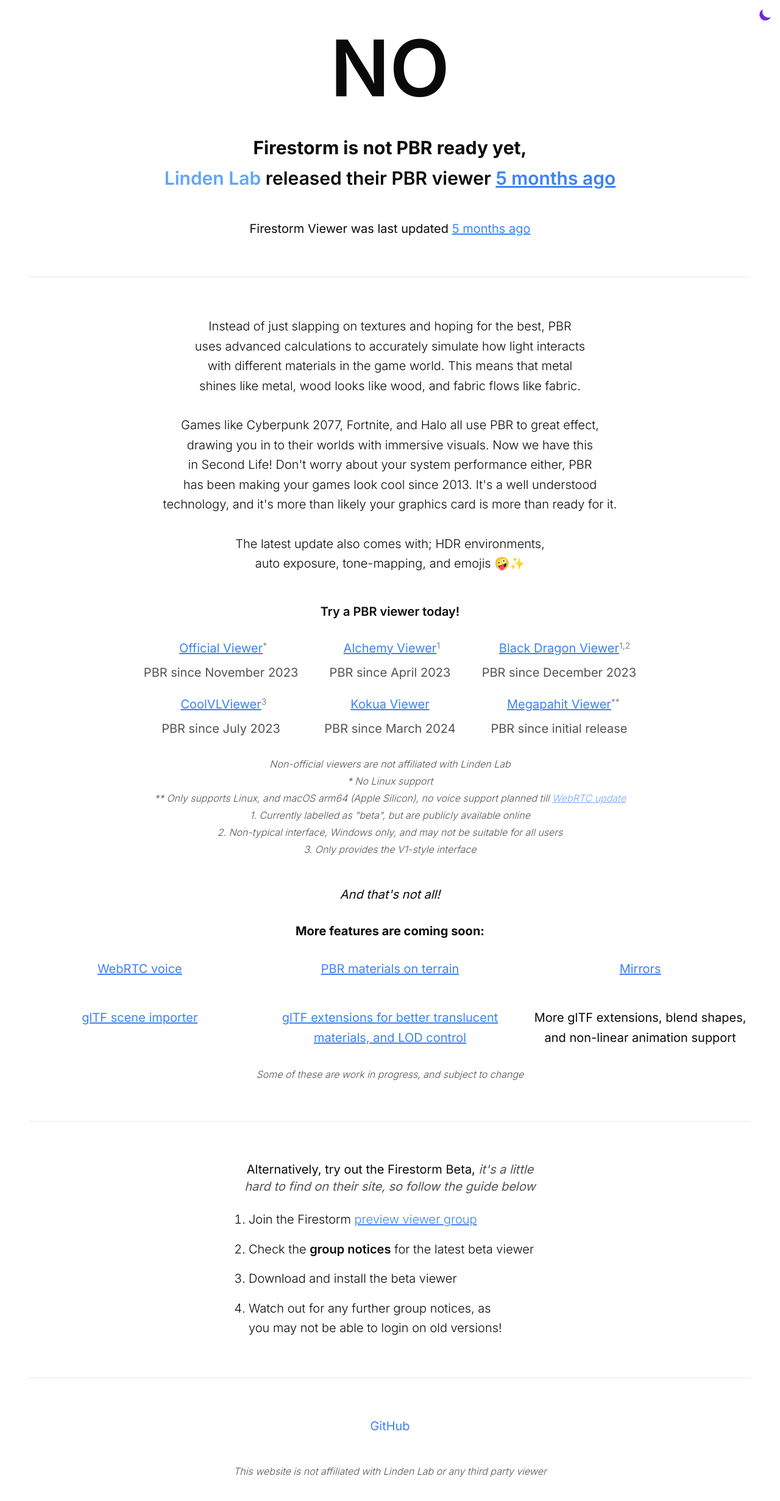
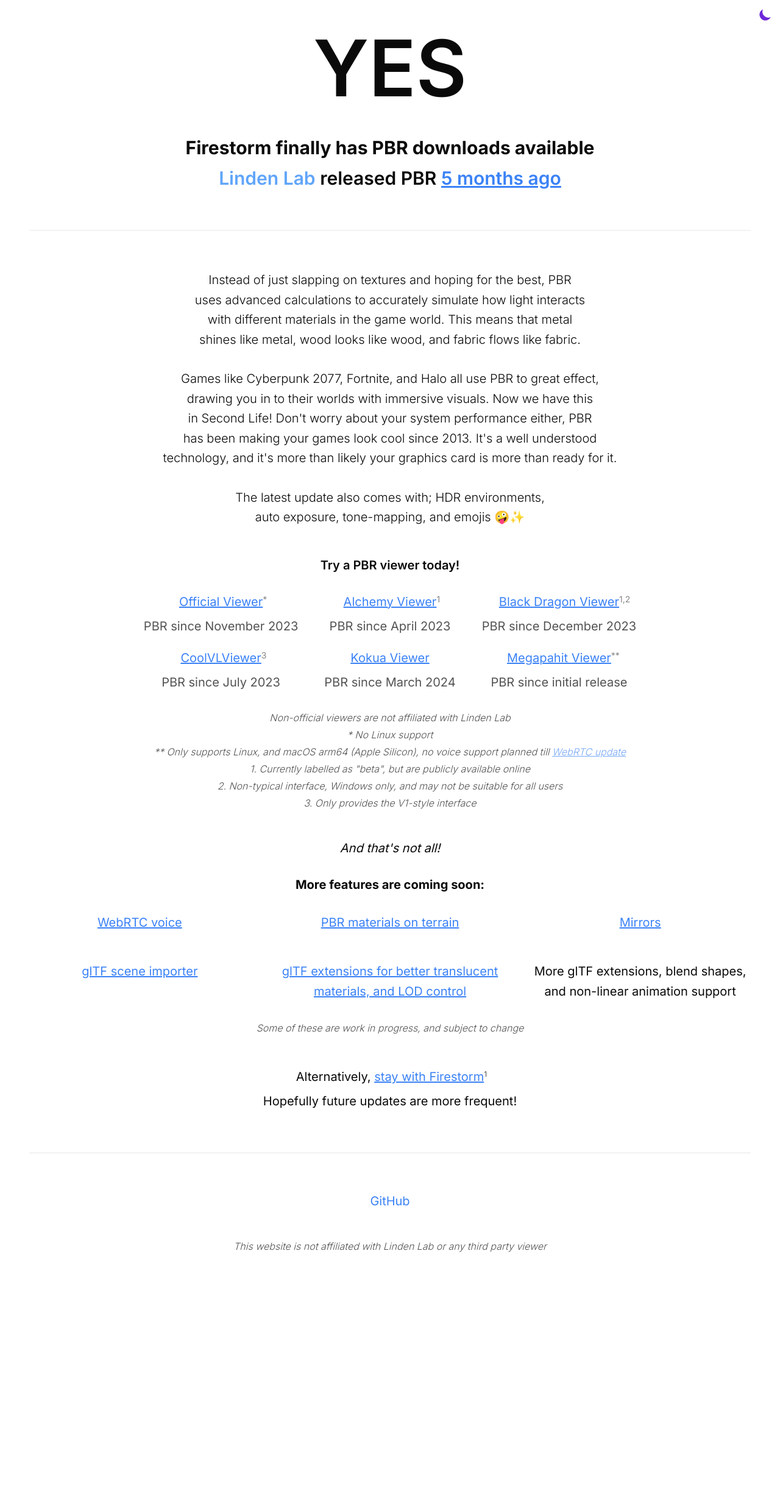
Before and after one commit to gwigz/isfirestormpbryet, a Next.js app: page / in a window 1280 px wide. Shown: the top 2462 px of the page at 61% size. After the commit the page ends 2104 px from the top, so only its background shows below. Built offline with nearby package versions, Linux system fonts and the light colour scheme.

Commit message:
chore: prep release page

```diff
--- a/package.json
+++ b/package.json
@@ -13,6 +13,7 @@
     "next": "14.2.3",
     "next-themes": "^0.3.0",
     "react": "^18",
+    "react-confetti": "^6.1.0",
     "react-dom": "^18"
   },
   "devDependencies": {
--- /dev/null
+++ b/src/app/_confetti.tsx
@@ -0,0 +1,80 @@
+"use client";
+
+import React, { useEffect, useState } from "react";
+import ReactConfetti from "react-confetti";
+
+function useWindowSize() {
+	const [windowSize, setWindowSize] = useState({
+		width: undefined as number | undefined,
+		height: undefined as number | undefined,
+	});
+
+	useEffect(() => {
+		function handleResize() {
+			setWindowSize({
+				width: window.innerWidth,
+				height: window.innerHeight,
+			});
+		}
+
+		window.addEventListener("resize", handleResize);
+
+		handleResize();
+
+		return () => window.removeEventListener("resize", handleResize);
+	}, []);
+
+	return windowSize;
+}
+
+export function Confetti() {
+	const [enabled, setEnabled] = useState(false);
+	const { width, height } = useWindowSize();
+	const [hide, setHide] = useState(false);
+	const [numberOfPieces, setNumberOfPieces] = useState(100);
+
+	useEffect(() => {
+		if (typeof window !== "undefined") {
+			setEnabled(true);
+		}
+
+		const pieces = setTimeout(() => {
+			setNumberOfPieces(0);
+		}, 1000);
+
+		const hide = setTimeout(() => {
+			setHide(true);
+		}, 3000);
+
+		return () => {
+			clearTimeout(pieces);
+			clearTimeout(hide);
+		};
+	}, []);
+
+	// check if reduce motion is enabled
+	if (
+		!enabled ||
+		window.matchMedia("(prefers-reduced-motion: reduce)").matches
+	) {
+		return null;
+	}
+
+	// if we're done, don't render anything
+	if (hide) {
+		return null;
+	}
+
+	return (
+		<div className="fixed inset-0 pointer-events-none">
+			{width && height && (
+				<ReactConfetti
+					width={width}
+					height={height}
+					gravity={0.04}
+					numberOfPieces={numberOfPieces}
+				/>
+			)}
+		</div>
+	);
+}
--- a/src/app/layout.tsx
+++ b/src/app/layout.tsx
@@ -3,12 +3,13 @@
 import "./globals.css";
 import ThemeToggle from "./_theme-toggle";
 import { ThemeProvider } from "next-themes";
+import { Confetti } from "./_confetti";
 
 const inter = Inter({ subsets: ["latin"] });
 
 export const metadata: Metadata = {
-	title: "Firestorm is NOT PBR yet",
-	description: "When will Firestorm Viewer update?",
+	title: "Is Firestorm PBR yet",
+	description: "Yes! Downloads are available now...",
 };
 
 export default function RootLayout({
@@ -22,6 +23,7 @@
 				<ThemeProvider attribute="class" defaultTheme="system" enableSystem>
 					{children}
 
+					<Confetti />
 					<ThemeToggle />
 				</ThemeProvider>
 			</body>
--- a/src/app/page.tsx
+++ b/src/app/page.tsx
@@ -12,15 +12,15 @@
 export default function Home() {
 	return (
 		<main className="flex min-h-screen max-w-7xl mx-auto flex-col gap-8 sm:gap-12 sm:items-center justify-between text-balance sm:text-center text-xl p-6 sm:p-12">
-			<h1 className="text-9xl font-semibold">NO</h1>
+			<h1 className="text-9xl font-semibold">YES</h1>
 
 			<h2 className="text-xl sm:text-3xl font-bold space-y-3">
-				<div>Firestorm is not PBR ready yet,</div>
+				<div>Firestorm finally has PBR downloads available</div>
 				<div className="font-semibold leading-snug">
 					<span className="text-blue-400 dark:text-blue-300 text-nowrap">
 						Linden Lab
 					</span>{" "}
-					released their PBR viewer{" "}
+					released PBR{" "}
 					<a
 						href="https://community.secondlife.com/blogs/entry/14536-second-life-pbr-materials-official-launch"
 						rel="noreferrer"
@@ -30,12 +30,12 @@
 				</div>
 			</h2>
 
-			<h3 className="max-w-3xl">
+			{/* <h3 className="max-w-3xl">
 				Firestorm Viewer was last updated{" "}
 				<a href="https://www.firestormviewer.org" rel="noreferrer">
 					{dayjs().to(new Date("2023-12-14"))}
 				</a>
-			</h3>
+			</h3> */}
 
 			<Separator />
 
@@ -244,33 +244,18 @@
 				</p>
 			</div>
 
-			<Separator />
-
-			<div className="max-w-3xl flex flex-col gap-6 text-balance">
-				<h3>
-					Alternatively, try out the Firestorm Beta,{" "}
-					<span className="italic opacity-70">
-						it's a little hard to find on their site, so follow the guide below
+			<h3 className="leading-loose">
+				Alternatively,{" "}
+				<span className="relative">
+					<a href="https://www.firestormviewer.org" rel="noreferrer">
+						stay with Firestorm
+					</a>
+					<span className="absolute right-0 top-0 translate-x-full opacity-70 text-left align-super text-xs">
+						1
 					</span>
-				</h3>
-				<ol className="list-decimal text-left max-w-lg mx-auto font-light leading-relaxed pl-6 space-y-4">
-					<li>
-						Join the Firestorm{" "}
-						<a href="secondlife:///app/group/7ba4569c-9dd9-fed2-aaa7-36065d18a13c/about">
-							preview viewer group
-						</a>
-					</li>
-					<li>
-						Check the <span className="font-semibold">group notices</span> for
-						the latest beta viewer
-					</li>
-					<li>Download and install the beta viewer</li>
-					<li>
-						Watch out for any further group notices, as you may not be able to
-						login on old versions!
-					</li>
-				</ol>
-			</div>
+				</span>
+				<div>Hopefully future updates are more frequent!</div>
+			</h3>
 
 			<Separator />
 
```
Also changed, not shown: 1 other file (tests, documents, lock files or other folders).
